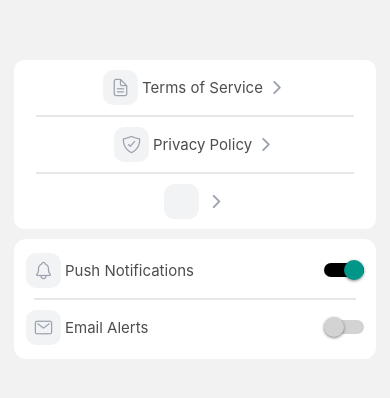
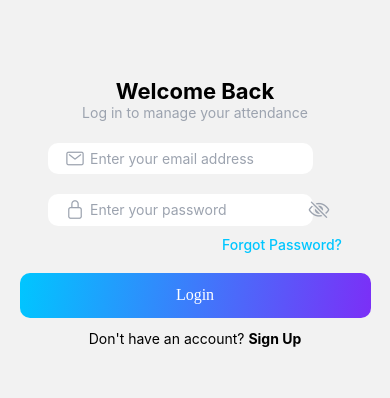
Before and after one commit to faisalabdulghani/gps_base_attendance_app, a React Native app: screen /Login in a window 390 px wide. Shown: the part 208-606 px from the top of the page. Built offline with nearby package versions, Linux system fonts and the light colour scheme.

Commit message:
Login Screen Completed

```diff
--- a/app/components/Button.js
+++ b/app/components/Button.js
@@ -1,9 +1,10 @@
-import { Text, TouchableOpacity, StyleSheet } from 'react-native';
+import { Text, TouchableOpacity, StyleSheet, View } from 'react-native';
 import { LinearGradient } from 'expo-linear-gradient';
 import { Colors } from '../theme/Colors';
 
 export default function Button({ title = "Button", onPress, buttonWidth = "80%", buttonHeight = 45 }) {
     return (
+
         <TouchableOpacity
             onPress={onPress}
             activeOpacity={0.7}
@@ -18,6 +19,7 @@ export default function Button({ title = "Button", onPress, buttonWidth = "80%",
                 <Text style={styles.text}>{title}</Text>
             </LinearGradient>
         </TouchableOpacity>
+
     );
 }
 
--- a/app/components/InputField.js
+++ b/app/components/InputField.js
@@ -19,7 +19,7 @@ export default function InputField({
             <TextInput
                 style={styles.input}
                 placeholder={placeholder}
-                placeholderTextColor={Colors.WHITE}
+                placeholderTextColor={Colors.LIGHTGREY}
                 secureTextEntry={hide}
                 value={value}
                 onChangeText={onChangeText}
@@ -30,7 +30,7 @@ export default function InputField({
                     <Ionicons
                         name={hide ? "eye-off-outline" : "eye-outline"}
                         size={22}
-                        color={Colors.WHITE}
+                        color={Colors.LIGHTGREY}
                     />
                 </TouchableOpacity>
             )}
@@ -43,17 +43,17 @@ const styles = StyleSheet.create({
         width: "90%",
         flexDirection: "row",
         alignItems: "center",
-        backgroundColor: Colors.DARKGREY,
+        backgroundColor: Colors.WHITE,
         paddingHorizontal: 12,
         paddingVertical: 4,
         borderRadius: 10,
-        marginBottom: 15,
+        marginVertical: 10,
     },
     icon: {
-        marginRight: 10,
+        marginHorizontal: 5,
     },
     input: {
         flex: 1,
-        color: Colors.WHITE,
+        color: Colors.BLACK,
     },
 });
--- a/app/navigation/authStack.js
+++ b/app/navigation/authStack.js
@@ -1,6 +1,8 @@
 
 import { createNativeStackNavigator } from '@react-navigation/native-stack';
 import LoginScreen from '../screens/LoginScreen';
+import SignUpScreen from '../screens/SignUpScreen';
+import ForgetPasswordScreen from '../screens/ForgetPasswordScreen';
 
 const Stack = createNativeStackNavigator();
 
@@ -8,6 +10,9 @@ export default function AuthStack() {
     return (
         <Stack.Navigator screenOptions={{ headerShown: false }}>
             <Stack.Screen name="Login" component={LoginScreen} />
+            <Stack.Screen name="SignUp" component={SignUpScreen} />
+            <Stack.Screen name="ForgetPassword" component={ForgetPasswordScreen} />
+
         </Stack.Navigator>
     );
 }
--- /dev/null
+++ b/app/screens/ForgetPasswordScreen.js
@@ -0,0 +1,10 @@
+import { View, Text } from 'react-native'
+import React from 'react'
+
+export default function ForgetPasswordScreen() {
+    return (
+        <View>
+            <Text>ForgetPasswordScreen</Text>
+        </View>
+    )
+}
--- a/app/screens/LoginScreen.js
+++ b/app/screens/LoginScreen.js
@@ -1,133 +1,99 @@
-import React, { useState } from 'react';
-import { View, StyleSheet, ScrollView } from 'react-native';
-import { Colors } from '../theme/Colors';
-import AttendanceCalendar from '../components/AttendanceCalendar';
-import StatsCard from '../components/StatsCard';
-import AttendanceCard from '../components/AttendanceCard';
-import StatusLegend from '../components/StatusLegend';
-import TodayDate from '../components/TodayDate';
-import GeoLocationLog from '../components/GeoLocationLog';
-import AttendanceDetailCard from '../components/AttendanceDetailCard';
-import ProfileDetailCard from '../components/ProfileDetailCard';
-import SettingsItem from '../components/SettingsItem';
-import SettingsToggleItem from '../components/SettingsToggleItem';
+import { View, Text, TouchableOpacity } from "react-native";
+import React from "react";
 import { Ionicons } from "@expo/vector-icons";
-
+import Button from "../components/Button";
+import { useNavigation } from "@react-navigation/native";
+import InputField from "../components/InputField";
+import { Colors } from "../theme/Colors";
 
 export default function LoginScreen() {
-    const [selected, setSelected] = useState("2025-11-23");
-
-    const attendanceData = {
-        "2025-11-01": { marked: true, dotColor: "green" },
-        "2025-11-02": { marked: true, dotColor: "red" },
-        "2025-11-06": { marked: true, dotColor: "green" },
-        "2025-11-07": { marked: true, dotColor: "green" },
-        "2026-03-30": { marked: true, dotColor: "orange" },
-        "2026-03-31": { marked: true, dotColor: "orange" },
-    };
-    const [pushNotif, setPushNotif] = useState(true);
-    const [emailAlerts, setEmailAlerts] = useState(false);
+    const navigation = useNavigation();
 
     return (
-        // <View style={styles.container}>
-
-        //     {/* Calendar fixed at top */}
-        //     <AttendanceCalendar
-        //         markedDates={attendanceData}
-        //         selectedDate={selected}
-        //         onSelectDate={setSelected}
-        //     />
-        //     <View></View>
-        //     <StatusLegend />
-
-        //     {/* Stats fixed */}
-        //     <View style={styles.statsRow}>
-        //         <StatsCard title="Present" value="20" width="30%" />
-        //         <StatsCard title="Absent" value="2" width="30%" />
-        //         <StatsCard title="Late" value="1" width="30%" />
-        //     </View>
-
-
-        //     {/* SCROLL ONLY THIS PART */}
-        //     <View style={{ flex: 1 }}>
-        //         <ScrollView
-        //             showsVerticalScrollIndicator={false}
-        //             contentContainerStyle={{ paddingBottom: 40 }}
-        //         >
-        //             <AttendanceCard
-        //                 dateLabel="Mon, Oct 28"
-        //                 status="Present"
-        //                 inTime="09:02 AM"
-        //                 outTime="05:58 PM"
-        //                 totalTime="8h 56m"
-        //             />
-
-        //             <AttendanceCard
-        //                 dateLabel="Tue, Oct 29"
-        //                 status="Absent"
-        //                 inTime={null}
-        //                 outTime={null}
-        //                 totalTime="0h 0m"
-        //             />
-
-        //             <AttendanceCard
-        //                 dateLabel="Wed, Oct 30"
-        //                 status="Late"
-        //                 inTime="09:17 AM"
-        //                 outTime="06:05 PM"
-        //                 totalTime="8h 48m"
-        //             />
-
-        //             <AttendanceCard
-        //                 dateLabel="Thu, Oct 31"
-        //                 status="Leave"
-        //                 inTime={null}
-        //                 outTime={null}
-        //                 totalTime="0h 0m"
-        //             />
-        //         </ScrollView>
-        //     </View>
-
-        // </View>
         <View style={styles.container}>
 
-            {/* <SettingsItem
-                title="Manage Data Sharing"
-                icon="share-social-outline"
-            /> */}
+            {/* Title */}
+            <View>
+                <Text style={styles.title}>Welcome Back</Text>
+                <Text style={styles.subtitle}>Log in to manage your attendance</Text>
+            </View>
 
-            <SettingsItem
-                title="Terms of Service"
-                icon="document-text-outline"
-                title1="Privacy Policy"
-                icon1="shield-checkmark-outline"
-            />
-            <SettingsToggleItem
-                icon1={<Ionicons name="notifications-outline" size={20} color={Colors.LIGHTGREY} />}
-                title1="Push Notifications"
-                value1={pushNotif}
-                onValueChange1={setPushNotif}
+            {/* Input fields */}
+            <View style={styles.inputContainer}>
 
-                icon2={<Ionicons name="mail-outline" size={20} color={Colors.LIGHTGREY} />}
-                title2="Email Alerts"
-                value2={emailAlerts}
-                onValueChange2={setEmailAlerts}
-            />
+                <InputField
+                    icon={<Ionicons name="mail-outline" size={20} color={Colors.LIGHTGREY} />}
+                    placeholder="Enter your email address"
+                    secure={false}
+                />
 
+                <InputField
+                    icon={<Ionicons name="lock-closed-outline" size={20} color={Colors.LIGHTGREY} />}
+                    placeholder="Enter your password"
+                    secure={true}
+                />
+
+                {/* Forgot Password */}
+                <TouchableOpacity
+                    onPress={() => navigation.navigate("ForgetPassword")}
+                >
+                    <Text style={styles.forgotText}>Forgot Password?</Text>
+                </TouchableOpacity>
+            </View>
+
+            {/* Login Button */}
+            <View style={styles.button}>
+                <Button title="Login" buttonWidth="90%" />
+            </View>
+
+            {/* Sign Up */}
+            <View style={styles.signupRow}>
+                <Text style={{ color: Colors.BLACK }}>Don't have an account? </Text>
+                <TouchableOpacity onPress={() => navigation.navigate("SignUp")}>
+                    <Text style={{
+                        color: Colors.BLACK, fontWeight: "bold", fontSize: 14,
+                    }}>Sign Up</Text>
+                </TouchableOpacity>
+            </View>
 
         </View>
     );
 }
 
-const styles = StyleSheet.create({
+const styles = {
     container: {
         flex: 1,
-        paddingHorizontal: 14,
-        justifyContent: "center"
+        alignItems: "center",
+        justifyContent: "center",
+        width: "100%",
     },
-    statsRow: {
+    title: {
+        color: Colors.BLACK,
+        fontSize: 22,
+        fontWeight: "bold",
+        textAlign: "center"
+    },
+    subtitle: {
+        color: Colors.LIGHTGREY,
+    },
+    inputContainer: {
+        paddingVertical: 10,
+        marginVertical: 2
+    },
+    forgotText: {
+        color: Colors.PRIMARYBLUE,
+        textAlign: "right",
+        fontSize: 14,
+        fontWeight: "500",
+    },
+
+    button: {
+        width: "100%",
+        alignItems: "center",
+        marginVertical: 8
+    },
+    signupRow: {
         flexDirection: "row",
-        justifyContent: "space-between",
-        marginVertical: 10,
+        marginVertical: 4
     }
-});
+};
```
Also changed, not shown: app/screens/LoginScreen2.js (added, +133 -0 lines).
